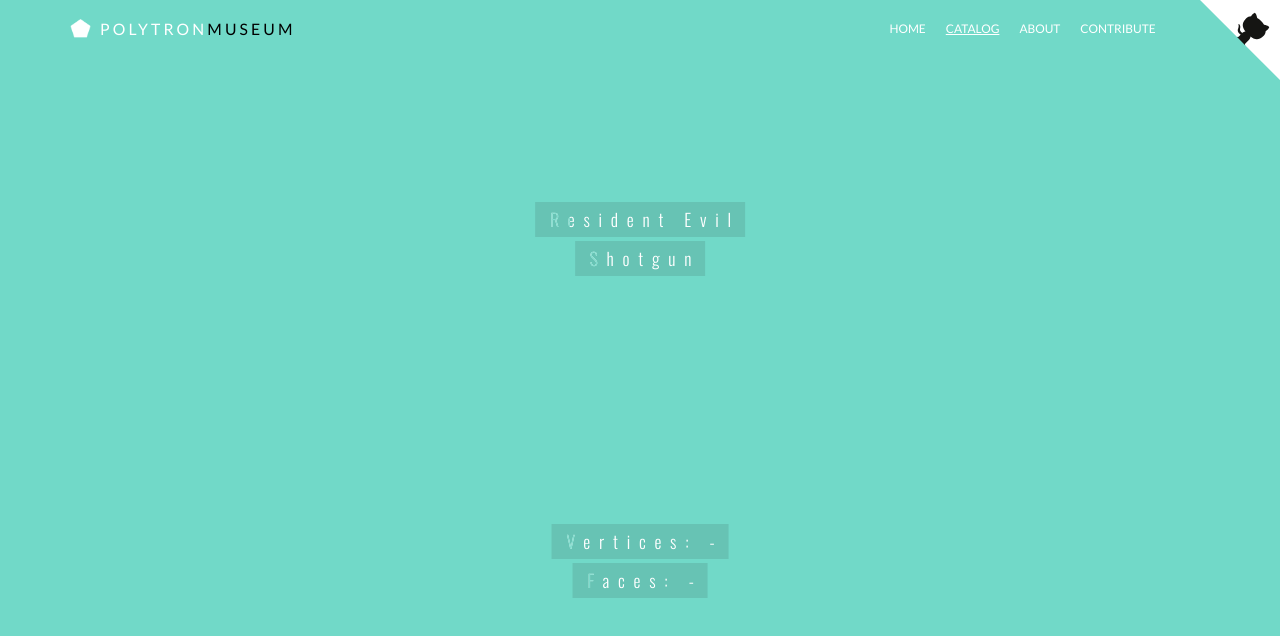
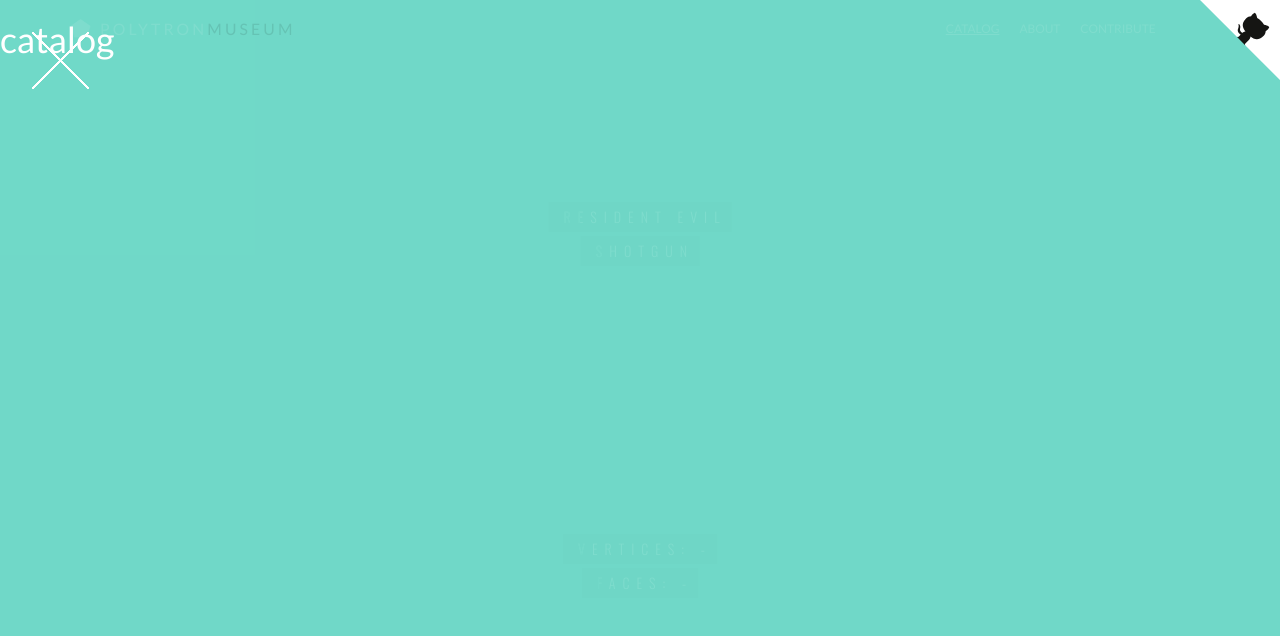
Before and after one commit to dannycalleri/polytron, a React (Create React App) app: page / in a window 1280 px wide. Both pictures are taken after a click on the link "CATALOG". Shown: the top 636 px of the page. Built offline with nearby package versions, Linux system fonts and the light colour scheme; no server answers; the HTML template or start-up script is replaced by a standard one.

Commit message:
moved overlay styles, added overlays for sections in the homepage

```diff
--- a/src/App.css
+++ b/src/App.css
@@ -2,10 +2,6 @@
   background-color: #71D9C8;
   font-family: 'Lato', sans-serif;
   color: #fff;
-}
-
-h1 {
-  font-size: 1em;
 }
 
 a:hover {
@@ -38,99 +34,3 @@
   transform: translateY(-50%);
   text-align: center;
 }
-
-/* Overlay style */
-.overlay {
-	position: fixed;
-	width: 100%;
-	height: 100%;
-	top: 0;
-	left: 0;
-	background: rgba(113,217,200,0.9);
-  z-index: 4;
-}
-
-/* Overlay closing cross */
-.overlay .overlay-close {
-	width: 80px;
-	height: 80px;
-	position: absolute;
-	left: 20px;
-	top: 20px;
-	overflow: hidden;
-	border: none;
-	background: url(../public/img/cross.png) no-repeat center center;
-	text-indent: 200%;
-	color: transparent;
-	outline: none;
-	z-index: 100;
-}
-
-/* Menu style */
-.overlay nav {
-	text-align: center;
-	position: relative;
-	top: 50%;
-	height: 60%;
-	-webkit-transform: translateY(-50%);
-	transform: translateY(-50%);
-}
-
-.overlay ul {
-	list-style: none;
-	padding: 0;
-	margin: 0 auto;
-	display: inline-block;
-	height: 100%;
-	position: relative;
-}
-
-.overlay ul li {
-	display: block;
-	height: 20%;
-	height: calc(100% / 5);
-	min-height: 54px;
-	-webkit-backface-visibility: hidden;
-	backface-visibility: hidden;
-}
-
-.overlay ul li a {
-	display: block;
-	color: #fff;
-	-webkit-transition: color 0.2s;
-	transition: color 0.2s;
-}
-
-.overlay ul li a:hover,
-.overlay ul li a:focus {
-	color: #f0f0f0;
-}
-
-/* Effects */
-.overlay-scale {
-	visibility: hidden;
-	opacity: 0;
-	-webkit-transform: scale(0.9);
-	transform: scale(0.9);
-	-webkit-transition: -webkit-transform 0.2s, opacity 0.2s, visibility 0s 0.2s;
-	transition: transform 0.2s, opacity 0.2s, visibility 0s 0.2s;
-}
-
-.overlay-scale.open {
-	visibility: visible;
-	opacity: 1;
-	-webkit-transform: scale(1);
-	transform: scale(1);
-	-webkit-transition: -webkit-transform 0.4s, opacity 0.4s;
-	transition: transform 0.4s, opacity 0.4s;
-}
-
-@media screen and (max-height: 30.5em) {
-	.overlay nav {
-		height: 70%;
-		font-size: 34px;
-	}
-	.overlay ul li {
-		min-height: 34px;
-	}
-}
--- a/src/App.js
+++ b/src/App.js
@@ -1,6 +1,7 @@
 import React, { Component } from 'react';
 import Header from './layout/header/Header';
 import Info from './layout/info/Info';
+import Overlay from './layout/overlay/Overlay';
 
 import '../node_modules/font-awesome/css/font-awesome.css';
 import '../node_modules/bootstrap/dist/css/bootstrap.css';
@@ -30,6 +31,7 @@
     ];
 
     this.state = {
+      section: 'home',
       showOverlayMenu: false,
       model: models[0],
       vertices: '-',
@@ -37,6 +39,8 @@
     };
 
     this.handleLoadModel = this.handleLoadModel.bind(this);
+    this.navigationClickHandler = this.navigationClickHandler.bind(this);
+    this.renderSection = this.renderSection.bind(this);
 
     // test model change
     // setInterval(()=>{
@@ -46,7 +50,21 @@
   }
 
   navigationClickHandler(section){
-    console.log(section);
+    this.setState({section});
+  }
+
+  renderSection(){
+    if(this.state.section === 'home'){
+      return null;
+    }
+
+    return (
+      <Overlay show={true}>
+        <section className={`section section--${this.state.section}`}>
+          <h1>{this.state.section}</h1>
+        </section>
+      </Overlay>
+    );
   }
 
   handleLoadModel(vertices, faces){
@@ -59,10 +77,12 @@
   render() {
     return (
       <div className="App">
-        <span className="burger-menu" onClick={() => this.setState({showOverlayMenu: true})}>
+        <span className="burger-menu" onClick={() => this.setState({showOverlayMenu: true, section: 'home'})}>
           <i className="fa fa-bars" aria-hidden="true"></i>
         </span>
         <Header showOverlayMenu={this.state.showOverlayMenu} onNavigationClick={this.navigationClickHandler} />
+
+        { this.renderSection() }
 
         <div id="main">
           <Info
--- a/src/layout/header/Header.css
+++ b/src/layout/header/Header.css
@@ -7,6 +7,10 @@
 
 header {
   height: 120px;
+}
+
+header h1 {
+  font-size: 1em;
 }
 
 header h1 span {
--- a/src/layout/info/Info.css
+++ b/src/layout/info/Info.css
@@ -2,10 +2,10 @@
   font-family: 'Oswald', sans-serif;
   text-align: center;
   position: absolute;
-  text-transform: capitalize;
+  text-transform: uppercase;
   left: 50%;
   transform: translateX(-50%);
-  font-size: 1.25em;
+  font-size: 1em;
   letter-spacing: 0.5em;
 }
 
--- a/src/layout/navigation/Navigation.jsx
+++ b/src/layout/navigation/Navigation.jsx
@@ -5,12 +5,6 @@
   return (
     <nav className={`navigation${props.modifier ? '--'+props.modifier : ''}`}>
       <ul className="navigation__list">
-        <li className="navigation__list-element">
-          <a href="#" onClick={() => props.onNavigationClick('home')}>
-            <span className="navigation__list-element-before"></span>
-            <span className="navigation__list-element-text">home</span>
-          </a>
-        </li>
         <li className="navigation__list-element">
           <a href="#" onClick={() => props.onNavigationClick('catalog')}>
             <span className="navigation__list-element-before"></span>
--- /dev/null
+++ b/src/layout/overlay/Overlay.css
@@ -0,0 +1,95 @@
+/* Overlay style */
+.overlay {
+	position: fixed;
+	width: 100%;
+	height: 100%;
+	top: 0;
+	left: 0;
+	background: rgba(113,217,200,0.9);
+  z-index: 4;
+}
+
+/* Overlay closing cross */
+.overlay .overlay-close {
+	width: 80px;
+	height: 80px;
+	position: absolute;
+	left: 20px;
+	top: 20px;
+	overflow: hidden;
+	border: none;
+	background: url(../../../public/img/cross.png) no-repeat center center;
+	text-indent: 200%;
+	color: transparent;
+	outline: none;
+	z-index: 100;
+}
+
+/* Menu style */
+.overlay nav {
+	text-align: center;
+	position: relative;
+	top: 50%;
+	height: 60%;
+	-webkit-transform: translateY(-50%);
+	transform: translateY(-50%);
+}
+
+.overlay ul {
+	list-style: none;
+	padding: 0;
+	margin: 0 auto;
+	display: inline-block;
+	height: 100%;
+	position: relative;
+}
+
+.overlay ul li {
+	display: block;
+	height: 20%;
+	height: calc(100% / 5);
+	min-height: 54px;
+	-webkit-backface-visibility: hidden;
+	backface-visibility: hidden;
+}
+
+.overlay ul li a {
+	display: block;
+	color: #fff;
+	-webkit-transition: color 0.2s;
+	transition: color 0.2s;
+}
+
+.overlay ul li a:hover,
+.overlay ul li a:focus {
+	color: #f0f0f0;
+}
+
+/* Effects */
+.overlay-scale {
+	visibility: hidden;
+	opacity: 0;
+	-webkit-transform: scale(0.9);
+	transform: scale(0.9);
+	-webkit-transition: -webkit-transform 0.2s, opacity 0.2s, visibility 0s 0.2s;
+	transition: transform 0.2s, opacity 0.2s, visibility 0s 0.2s;
+}
+
+.overlay-scale.open {
+	visibility: visible;
+	opacity: 1;
+	-webkit-transform: scale(1);
+	transform: scale(1);
+	-webkit-transition: -webkit-transform 0.4s, opacity 0.4s;
+	transition: transform 0.4s, opacity 0.4s;
+}
+
+@media screen and (max-height: 30.5em) {
+	.overlay nav {
+		height: 70%;
+		font-size: 34px;
+	}
+	.overlay ul li {
+		min-height: 34px;
+	}
+}
--- a/src/layout/overlay/Overlay.js
+++ b/src/layout/overlay/Overlay.js
@@ -1,6 +1,11 @@
 import React from 'react';
+import './Overlay.css';
 
 export default class Overlay extends React.Component {
+  static defaultProps = {
+    show: false
+  };
+
   constructor(props){
     super(props);
     this.state = {
```
